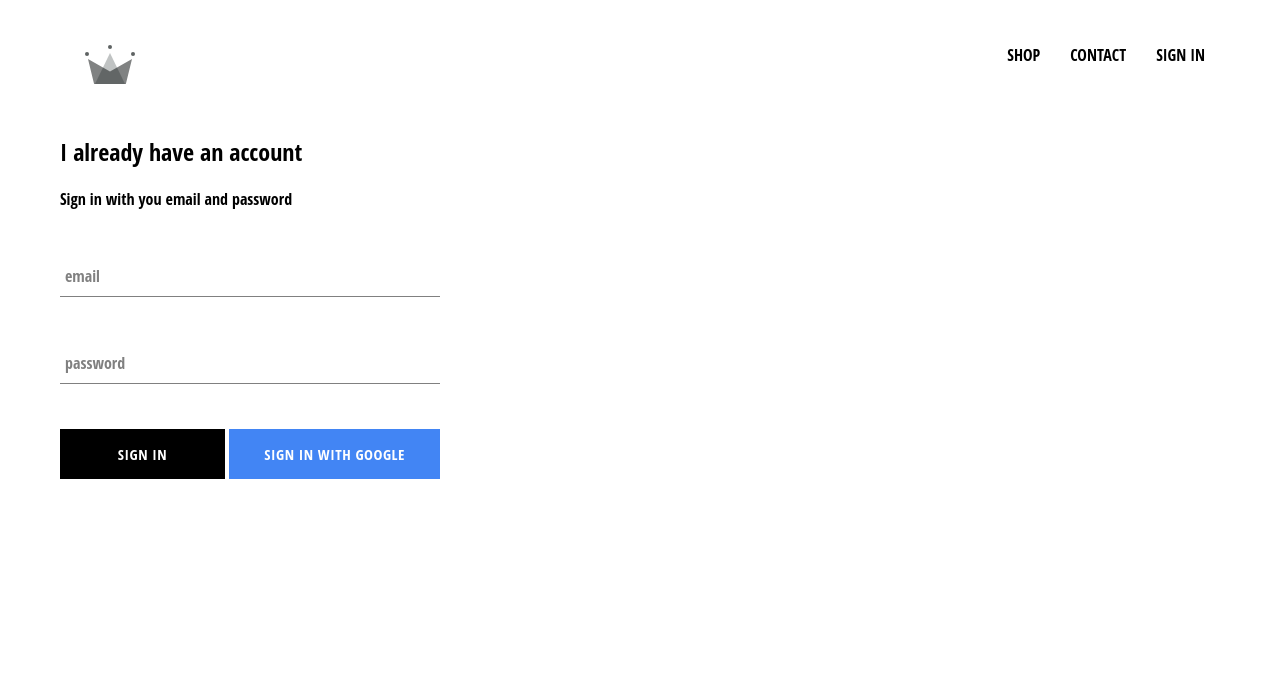
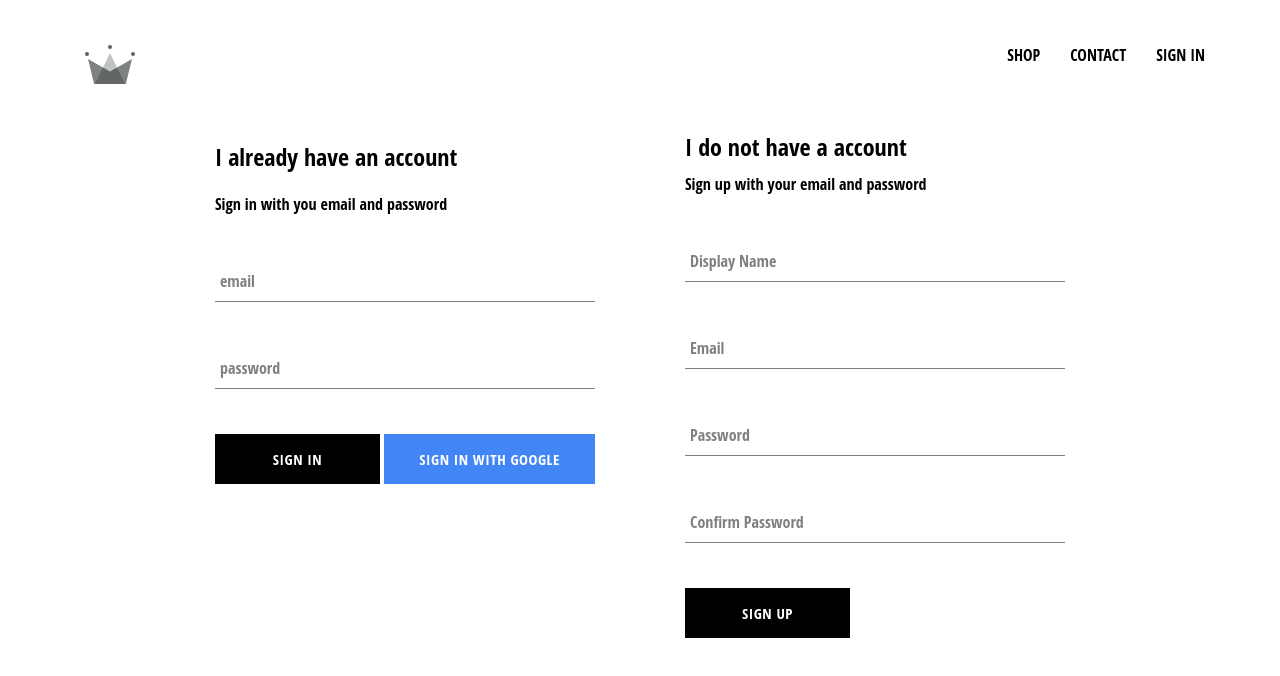
Before and after one commit to Yug-soni/crwn-clothing, a React (Create React App) app: page /signin in a window 1280 px wide. Shown: the top 676 px of the page. Built offline with nearby package versions, Linux system fonts and the light colour scheme; no server answers; the HTML template or start-up script is replaced by a standard one.

Commit message:
Ablility to store data in firestore added now users can fully authencated.

```diff
--- a/src/App.js
+++ b/src/App.js
@@ -7,7 +7,7 @@
 import HomePage from "./pages/home/homepage.component";
 import ShopPage from "./pages/shop/shop.component";
 import SignInAndSignUp from "./pages/sign-in-and-sign-up/sign-in-and-sign-up.component";
-import { auth } from "./firebase/firebase.utils";
+import { auth, createUserProfileDocument } from "./firebase/firebase.utils";
 class App extends Component {
   constructor() {
     super();
@@ -20,15 +20,29 @@
   unsubscribeFromAuth = null;
 
   componentDidMount() {
-    this.unsubscribeFromAuth = auth.onAuthStateChanged(user => {
+    this.unsubscribeFromAuth = auth.onAuthStateChanged(async userAuth => {
+      if (userAuth) {
+        const userRef = await createUserProfileDocument(userAuth);
+
+        (await userRef).onSnapshot(snapShot => {
+          // console.log(snapShot.data());
           this.setState(
             {
-          currentUser: user,
+              currentUser: {
+                id: snapShot.id,
+                ...snapShot.data(),
+              },
             },
             () => {
-          console.log(this.state.currentUser);
+              console.log(this.state);
             }
           );
+        });
+      } else {
+        this.setState({
+          currentUser: null,
+        });
+      }
     });
   }
 
--- /dev/null
+++ b/src/components/sign-up/sign-up.component.jsx
@@ -0,0 +1,104 @@
+import React from "react";
+
+import FormInput from "./../form-input/form-input.component";
+import CustomButton from "../custom-button/custom-button.component";
+
+import {
+  auth,
+  createUserProfileDocument,
+} from "./../../firebase/firebase.utils";
+
+import "./sign-up.styles.scss";
+
+class SignUp extends React.Component {
+  constructor(props) {
+    super(props);
+
+    this.state = {
+      displayName: "",
+      email: "",
+      password: "",
+      confirmPassword: "",
+    };
+  }
+
+  handleSubmit = async event => {
+    event.preventDefault();
+    const { displayName, email, password, confirmPassword } = this.state;
+    if (password !== confirmPassword) {
+      alert(`Passwords don't match`);
+      return;
+    }
+
+    try {
+      const { user } = await auth.createUserWithEmailAndPassword(
+        email,
+        password
+      );
+      await createUserProfileDocument(user, { displayName });
+      this.setState({
+        displayName: "",
+        email: "",
+        password: "",
+        confirmPassword: "",
+      });
+    } catch (error) {
+      console.log(`Error creating the user :- ${error}`);
+    }
+  };
+
+  handleChange = event => {
+    const { name, value } = event.target;
+
+    this.setState({
+      [name]: value,
+    });
+  };
+
+  render() {
+    const { displayName, email, password, confirmPassword } = this.state;
+    return (
+      <div className="sign-up">
+        <h2 className="title">I do not have a account</h2>
+        <span>Sign up with your email and password</span>
+        <form className="sign-up-form" onSubmit={this.handleSubmit}>
+          <FormInput
+            type="text"
+            name="displayName"
+            value={displayName}
+            onChange={this.handleChange}
+            label="Display Name"
+            required
+          ></FormInput>
+          <FormInput
+            type="email"
+            name="email"
+            value={email}
+            onChange={this.handleChange}
+            label="Email"
+            required
+          ></FormInput>
+          <FormInput
+            type="password"
+            name="password"
+            value={password}
+            onChange={this.handleChange}
+            label="Password"
+            required
+          ></FormInput>
+          <FormInput
+            type="password"
+            name="confirmPassword"
+            value={confirmPassword}
+            onChange={this.handleChange}
+            label="Confirm Password"
+            required
+          ></FormInput>
+          <CustomButton type="submit">SIGN UP</CustomButton>
+        </form>
+      </div>
+    );
+  }
+}
+
+export default SignUp;
--- /dev/null
+++ b/src/components/sign-up/sign-up.styles.scss
@@ -0,0 +1,9 @@
+.sign-up{
+    display: flex;
+    flex-direction: column;
+    width: 380px;
+
+    .title {
+        margin: 10px 0;
+    }
+}
--- a/src/firebase/firebase.utils.js
+++ b/src/firebase/firebase.utils.js
@@ -12,6 +12,37 @@
   measurementId: "G-FTSLDJYSQ7",
 };
 
+export const createUserProfileDocument = async (userAuth, additionalData) => {
+  if (!userAuth) {
+    return;
+  }
+
+  const userRef = firestore.doc(`users/${userAuth.uid}`);
+
+  const snapShot = await userRef.get();
+
+  // console.log(snapShot);
+
+  if (!snapShot.exists) {
+    // create the user in the firestore.
+    const { displayName, email } = userAuth;
+    const createdAt = new Date();
+
+    try {
+      await userRef.set({
+        displayName,
+        email,
+        createdAt,
+        ...additionalData,
+      });
+    } catch (error) {
+      console.log(`Error creating the user :- ${error}`);
+    }
+  }
+
+  return userRef;
+};
+
 firebase.initializeApp(config);
 
 export const auth = firebase.auth();
--- a/src/pages/sign-in-and-sign-up/sign-in-and-sign-up.component.jsx
+++ b/src/pages/sign-in-and-sign-up/sign-in-and-sign-up.component.jsx
@@ -1,12 +1,14 @@
 import React from "react";
 
+import SignIn from "./../../components/sign-in/sign-in.component";
+import SignUp from "./../../components/sign-up/sign-up.component";
+
 import "./sign-in-and-sign-up.styles.scss";
-
-import SignIn from "./../../components/sign-in/sign-in.component";
 
 const SignInAndSignUp = () => (
   <div className="sign-in-and-sign-up">
     <SignIn />
+    <SignUp />
   </div>
 );
 
--- a/src/pages/sign-in-and-sign-up/sign-in-and-sign-up.styles.scss
+++ b/src/pages/sign-in-and-sign-up/sign-in-and-sign-up.styles.scss
@@ -0,0 +1,6 @@
+.sign-in-and-sign-up {
+    width: 850px;
+    display: flex;
+    justify-content: space-between;
+    margin: 30px auto;
+}
```
Lines whose indentation alone changed are shown as unchanged.
